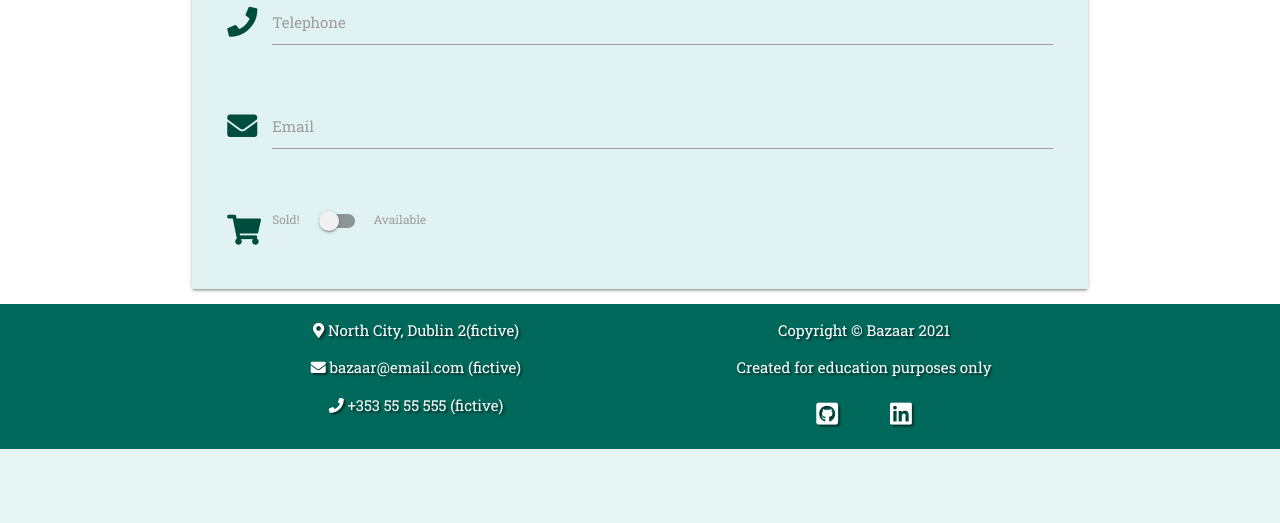
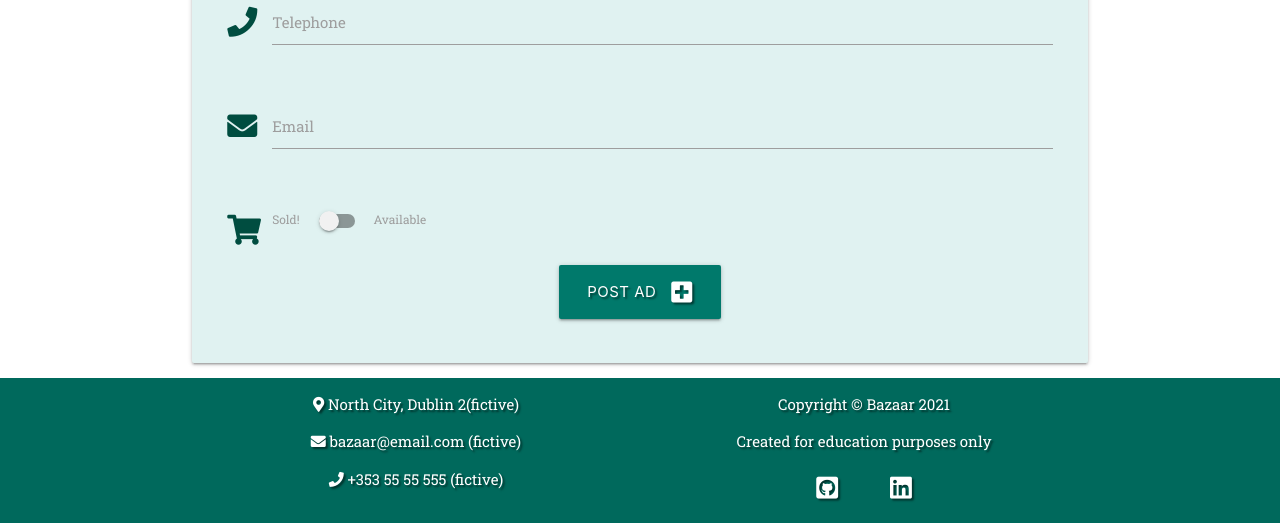
Before and after one commit to Kiran6248/MS3-bazaar, a Flask app: page /post_ad in a window 1280 px wide. Shown: the part 931-1454 px from the top of the page. Before the commit the page ends 1380 px from the top, so only its background shows below. Run offline with Flask 2, Linux system fonts and the light colour scheme; data that the repository does not hold is empty; some libraries are stand-ins or nearby versions.

Commit message:
Add submit button in post ad

```diff
--- a/templates/post_ad.html
+++ b/templates/post_ad.html
@@ -5,7 +5,7 @@
 
     <div class="container">
         <div class="row card-panel teal lighten-5">
-            <form class="col s12" method="POST" action="">
+            <form class="col s12" method="POST" action="{{ url_for('post_ad') }}">
                 <!--category-->
                 <div class="row">
                     <div class="input-field col s12">
@@ -105,6 +105,14 @@
                         </div>
                     </div>
                 </div>
+                <!--submit button-->
+                <div class="row">
+                    <div class="col s12 center-align">
+                        <button type="submit" class="btn-large teal darken-2 text-shadow">
+                            Post Ad <i class="fas fa-plus-square right"></i>
+                        </button>
+                    </div>
+                </div>
             </form>
         </div>
     </div>
```
